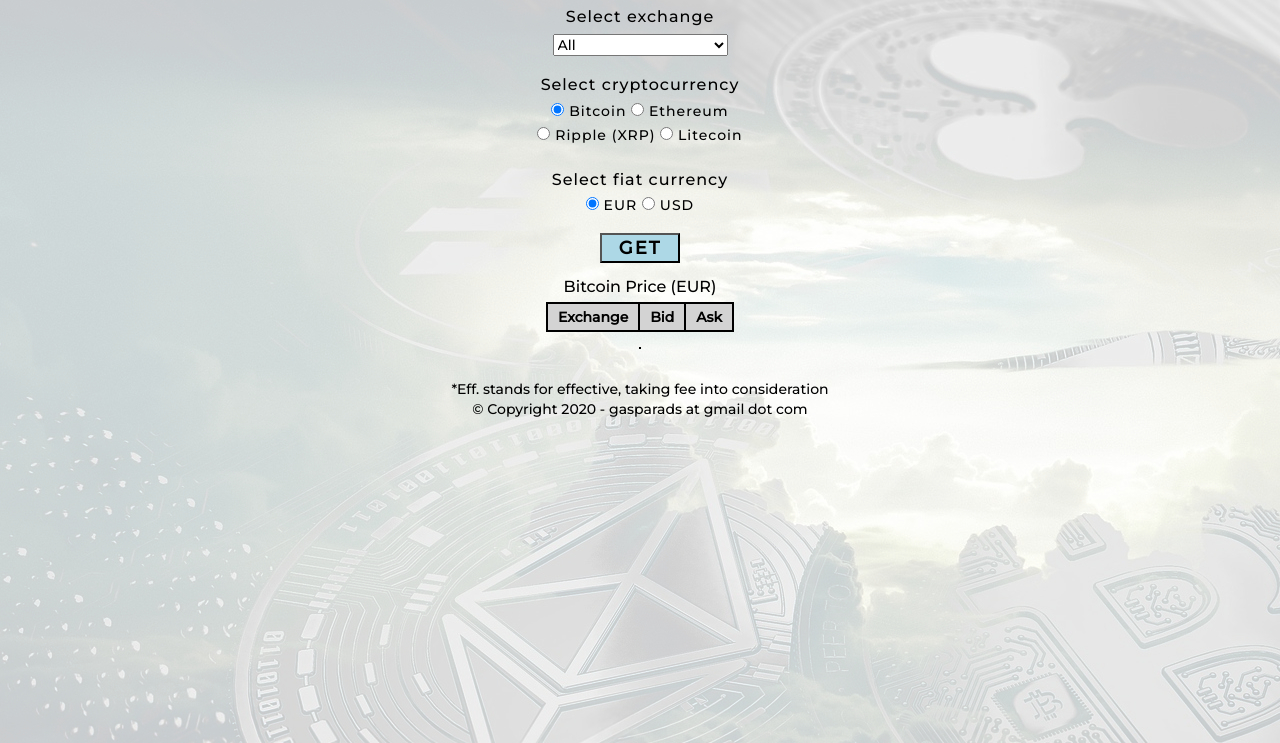
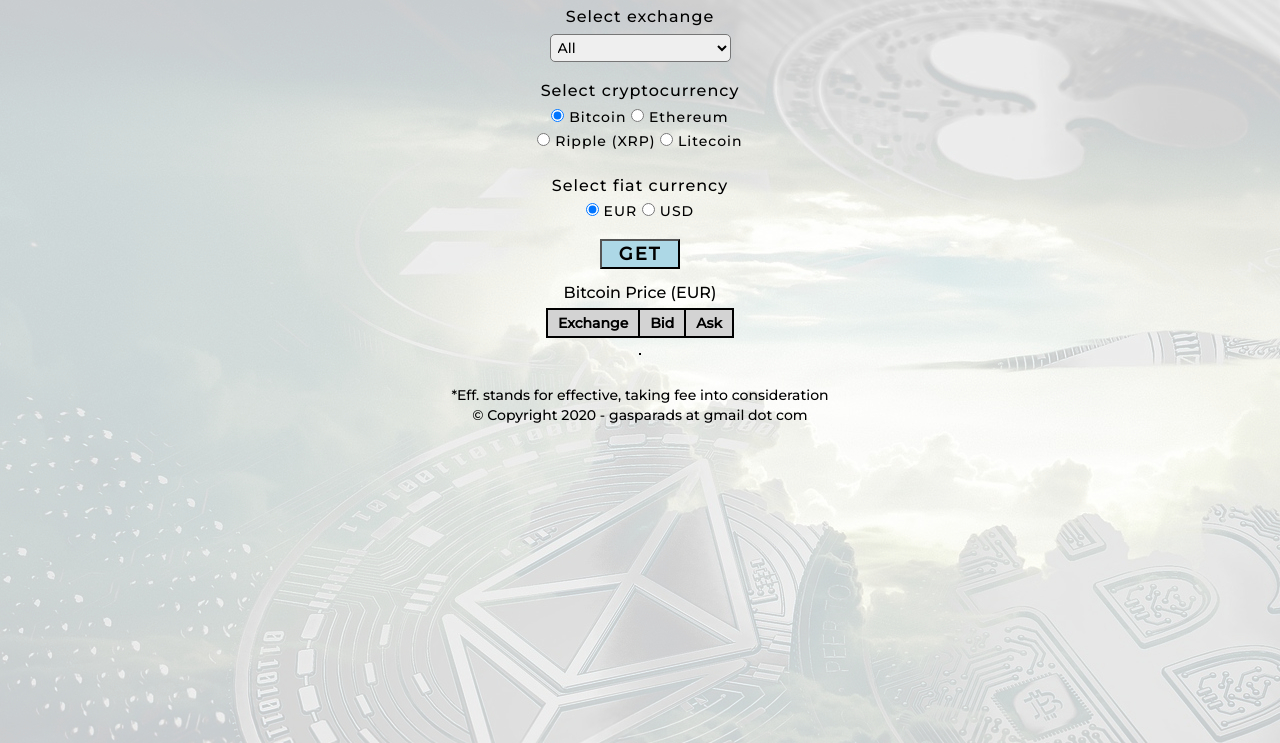
Before and after one commit to GGGasGit/Project3, a plain HTML site: page index.html in a window 1280 px wide. Shown: the part 57-800 px from the top of the page. Drawn offline with Linux system fonts and the light colour scheme.

Commit message:
Minor style change

```diff
--- a/css/style.css
+++ b/css/style.css
@@ -15,8 +15,6 @@ img {
     width: 100%;
     height: auto;
 }
-
-/* ... */
 
 body {
     background-image: url("/img/background2.jpg");
@@ -53,11 +51,14 @@ h1 {
     font-size: 1.6rem;
 }
 
+.selectfield {
+    padding: 3px;
+    border-radius: 5px;
+}
+
 .crypto-select-row {
     padding-bottom: 8px;
 }
-
-/* */
 
 table {
     border: 1px solid black;
--- a/index.html
+++ b/index.html
@@ -20,7 +20,7 @@
         <div class="selector-container">
             <div class="selector-item">
                 <p class="selector-legend">Select exchange</p>
-                <select name="exchange" class="js-selectfield"></select>
+                <select name="exchange" class="selectfield js-selectfield"></select>
             </div>
 
             <div class="selector-item">
```
